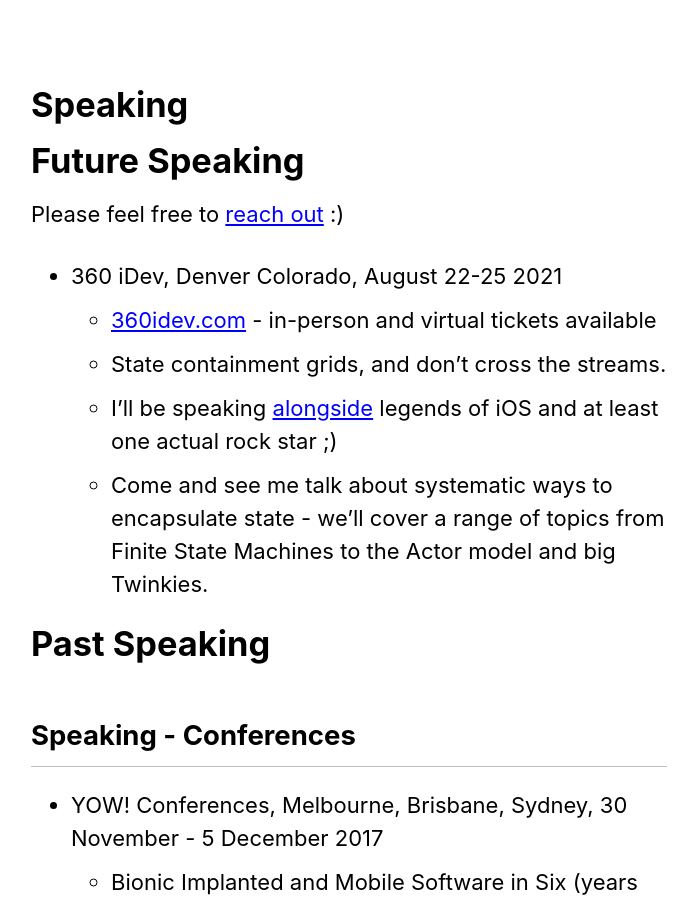
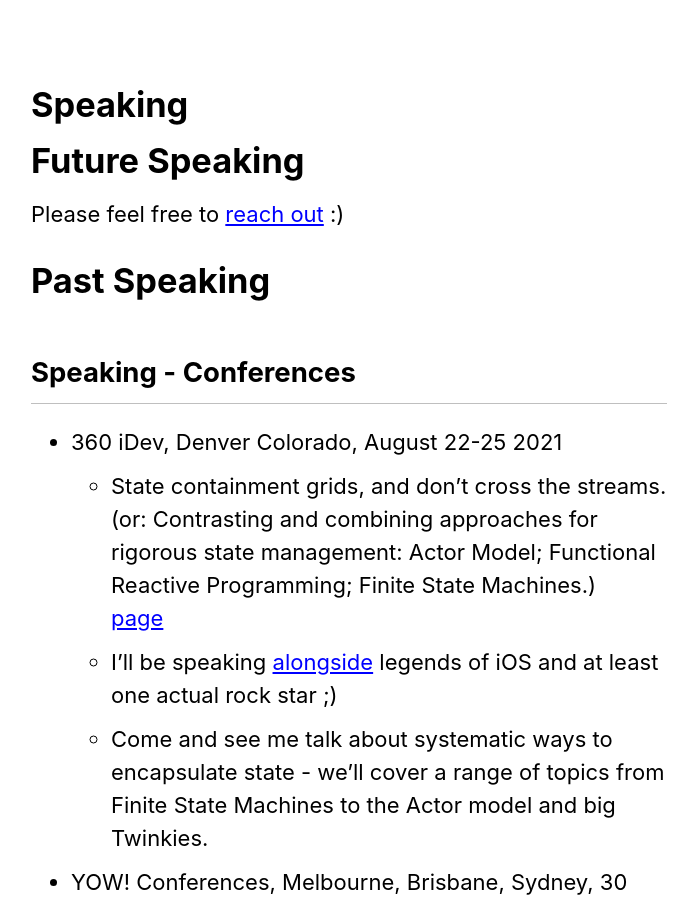
Before and after one commit to aufflick/aufflick.github.io, a Jekyll site: the page built from _pages/speaking.md, in a window 1280 px wide and 900 px high, scrolled down 416 px. Shown: the whole window, without its empty margins (291-987 px from the left). Built offline with Jekyll 4.4.1, drawn with Linux system fonts in a browser that asks for light colours; cached includes are drawn as plain includes.

Commit message:
Moved 360 iDev from future to past.

```diff
--- a/_pages/speaking.md
+++ b/_pages/speaking.md
@@ -14,20 +14,19 @@ gallery:
 
 Please feel free to [reach out](mailto:mark@aufflick.com) :)
 
+# Past Speaking
+
+## Speaking - Conferences
+
 * 360 iDev, Denver Colorado, August 22-25 2021
-  * [360idev.com](http://360idev.com) - in-person and virtual tickets available
   * State containment grids, and don’t cross the streams.
+    <br/>(or: Contrasting and combining approaches for rigorous state management: Actor Model; Functional Reactive Programming; Finite State Machines.)
+    <br/>[page][12]
   * I'll be speaking [alongside](https://360idev.com/speakers/) legends of iOS
     and at least one actual rock star ;)
   * Come and see me talk about systematic ways to encapsulate state - we'll
     cover a range of topics from Finite State Machines to the Actor model and
     big Twinkies.
-
-
-# Past Speaking
-
-## Speaking - Conferences
-
 * YOW! Conferences, Melbourne, Brisbane, Sydney, 30 November - 5 December 2017
   * Bionic Implanted and Mobile Software in Six (years of) Easy (ish) Steps
     <br/>[video][1]
```
Also changed, not shown: other parts of _pages/speaking.md (+1 -0 lines).
